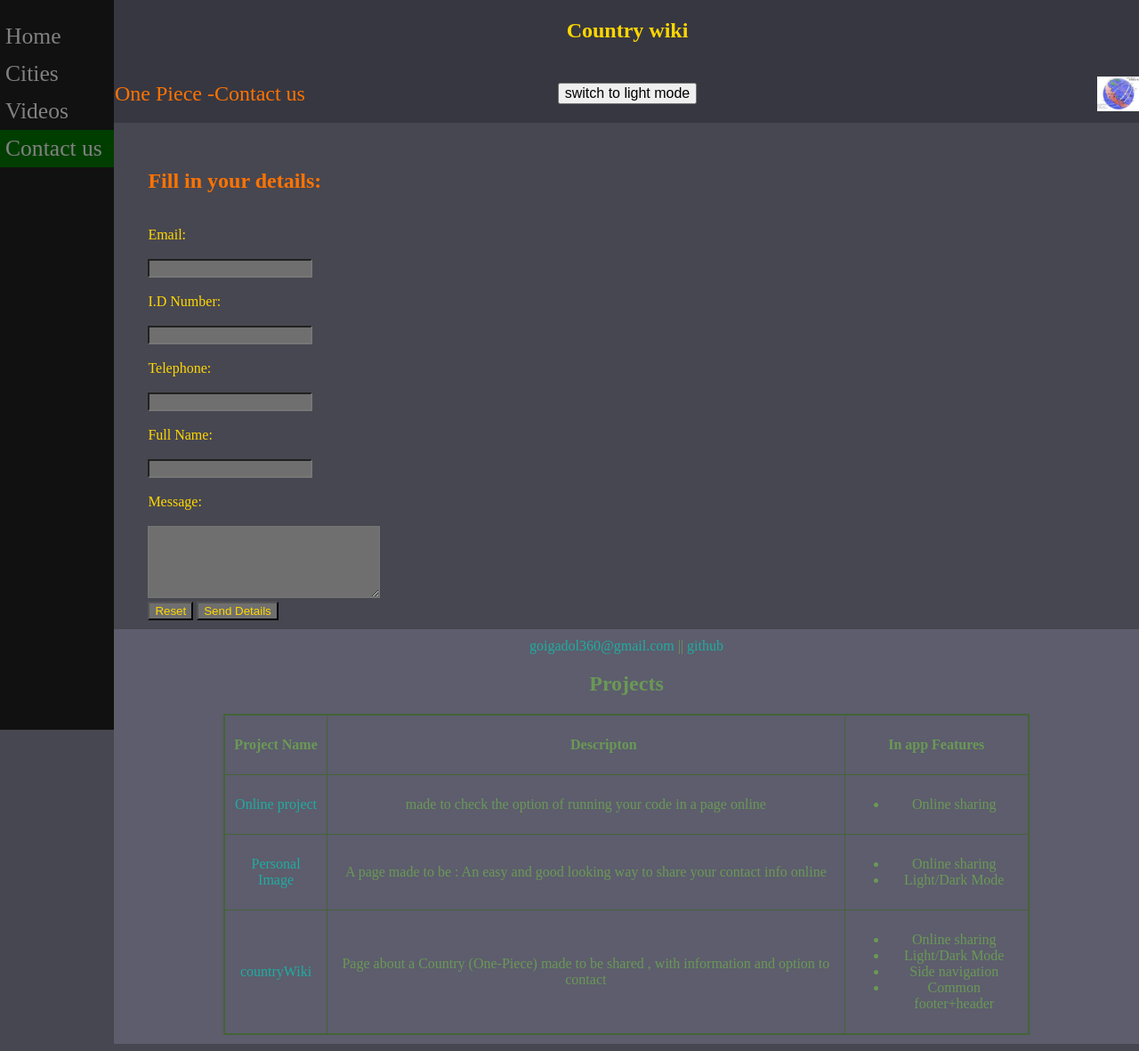
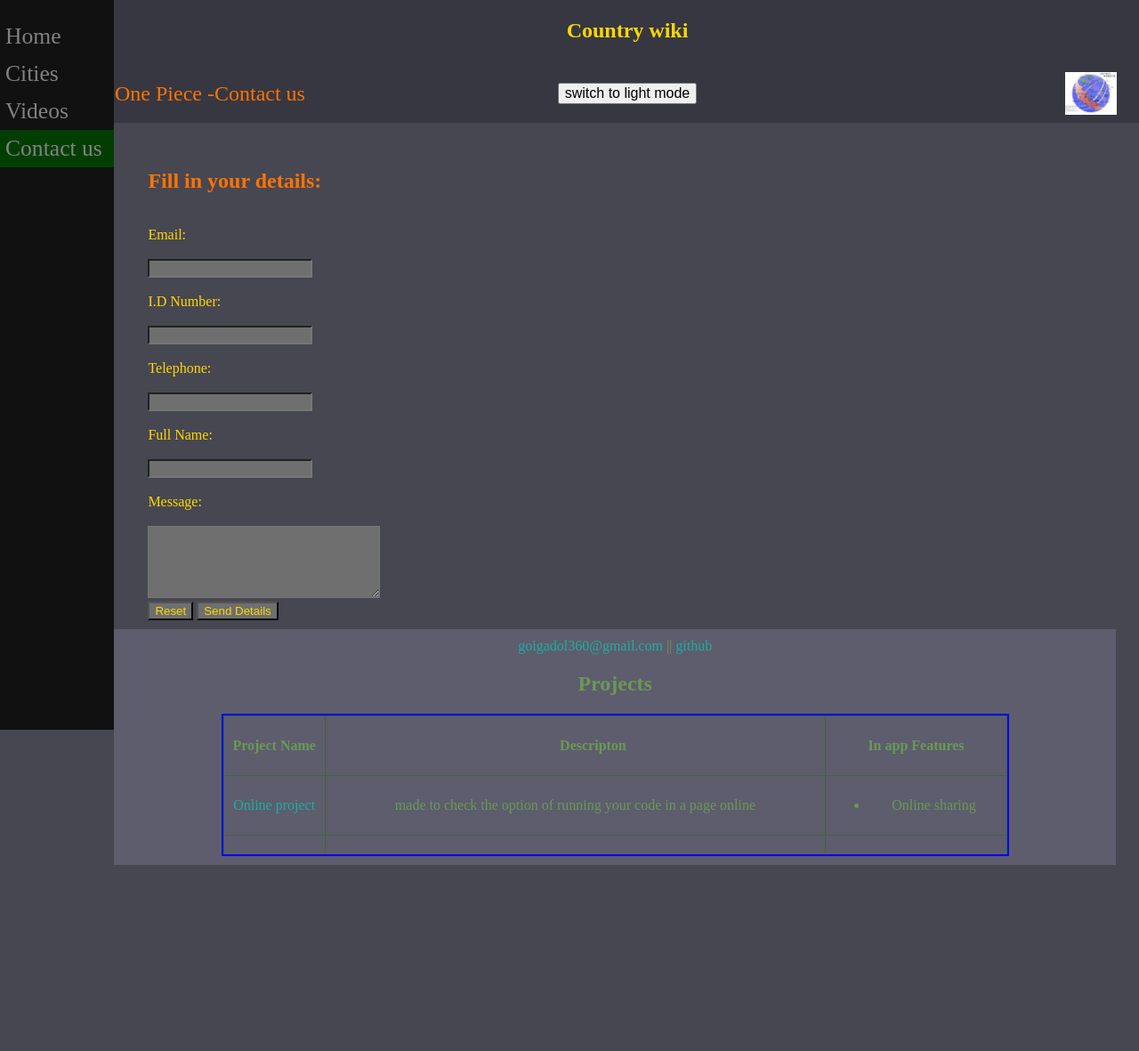
Before and after one commit to shahafSegal/countryWiki, a plain HTML site: page contact.html in a window 1280 px wide. Shown: the whole page at 89% size. After the commit the page ends 980 px from the top, so only its background shows below. Drawn offline with nearby package versions, Linux system fonts and the light colour scheme.

Commit message:
scrolling to prjtable and sdscrolling to video

```diff
--- a/def_style.css
+++ b/def_style.css
@@ -1,7 +1,7 @@
 body{
     margin-top: 20vh;
     margin-left: 10vw;
-    width: 90%;
+    width: 88vw;
     z-index: 50;
 
 }
@@ -20,7 +20,7 @@ header h2{
 }
 article ,form{
     padding-left: 3vw;
-    width: 85vw;
+    width: 80vw;
 }
 
 article li::after , form label::before ,form label::after{
@@ -47,8 +47,16 @@ table {
     text-align: center;
     font-size: 2vmin;
 }
+
 table img{
     height: 6vmin;
+}
+
+
+.prjTbl{
+    display: block;
+    max-height: 20vh;
+    overflow-y: scroll;
 }
 
 footer{
@@ -86,11 +94,21 @@ a,span{
     margin: auto;
 }
 
+.rotHlf , .topSdScl{
+    transform: rotateX(180deg);
+}
+
+.topSdScl{
+    max-width: 90vw;
+    overflow-x: scroll;
+}
 
 .gContainer{
     display: grid;
     grid-template-columns: repeat(3, 1fr);
     grid-gap: 10px;
+
+
 }
 
 .gContainer video{
@@ -104,12 +122,13 @@ a,span{
 
 .miniflag{
     display: block;
-    width: 6vh;
+    height: 6vh;
+    margin-right: 2vw;
 }
 
 .sidenav {
-    height: 100%;
-    width: 10%;
+    height: 100vh;
+    width: 10vw;
     position: fixed;
     z-index: 1;
     top: 0;
--- a/footer.html
+++ b/footer.html
@@ -1,7 +1,7 @@
 <footer>
     <a href="mailto:goigadol360@gmail.com" target="_blank"> goigadol360@gmail.com</a>
         || <a href="https://github.com/shahafSegal"> github</a>
-    <table><h2>Projects</h2>
+    <table class="prjTbl"><h2>Projects</h2>
         <thead><th>Project Name</th><th><ul>Descripton</ul></th><th>In app Features</th></thead>
         <tbody>
             <tr><td><a href="https://shahafsegal.github.io/onProject/">Online project</a></td> <td>made to check the option of running your code in a page online</td> <td><ul><li>Online sharing</li></ul></td></tr>
--- a/style1.css
+++ b/style1.css
@@ -32,13 +32,16 @@ body td, body th {
     border: 1px solid #ffd700;
 }
 
-footer table {
-    border: 2px solid #456338;
+.prjTbl {
+    border: 2px solid blue;
+}
+
+.prjTbl td, .prjTbl th {
+    border: 1px solid #456338;
   }
 
-footer td, footer th {
-    border: 1px solid #456338;
-  }
+
+
 
 
 
```
Also changed, not shown: videos.html (+3 -1 lines).
